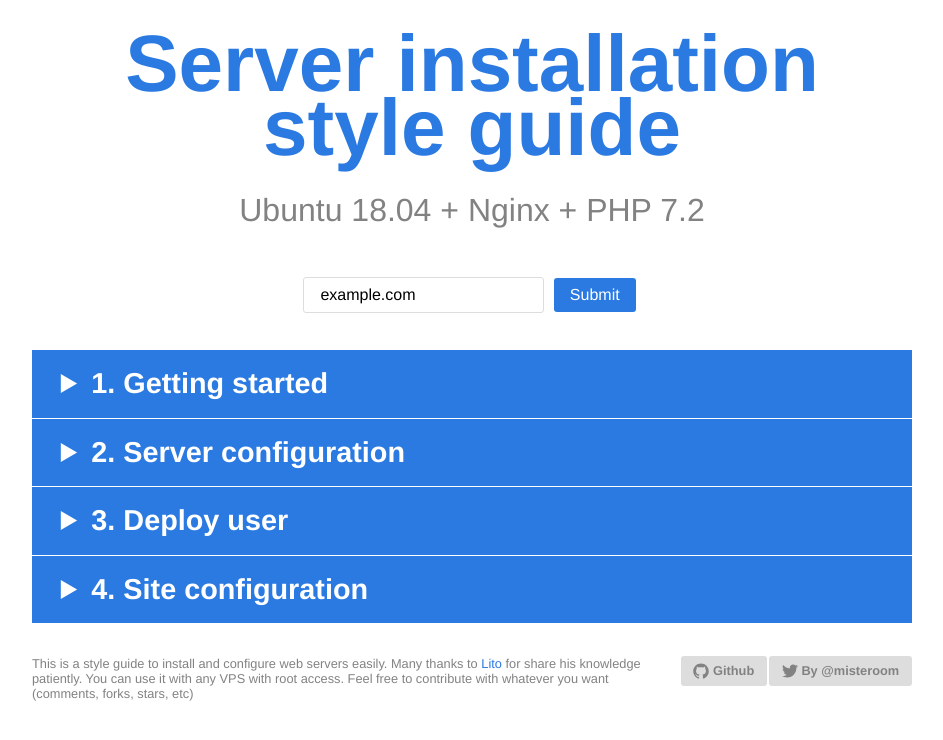
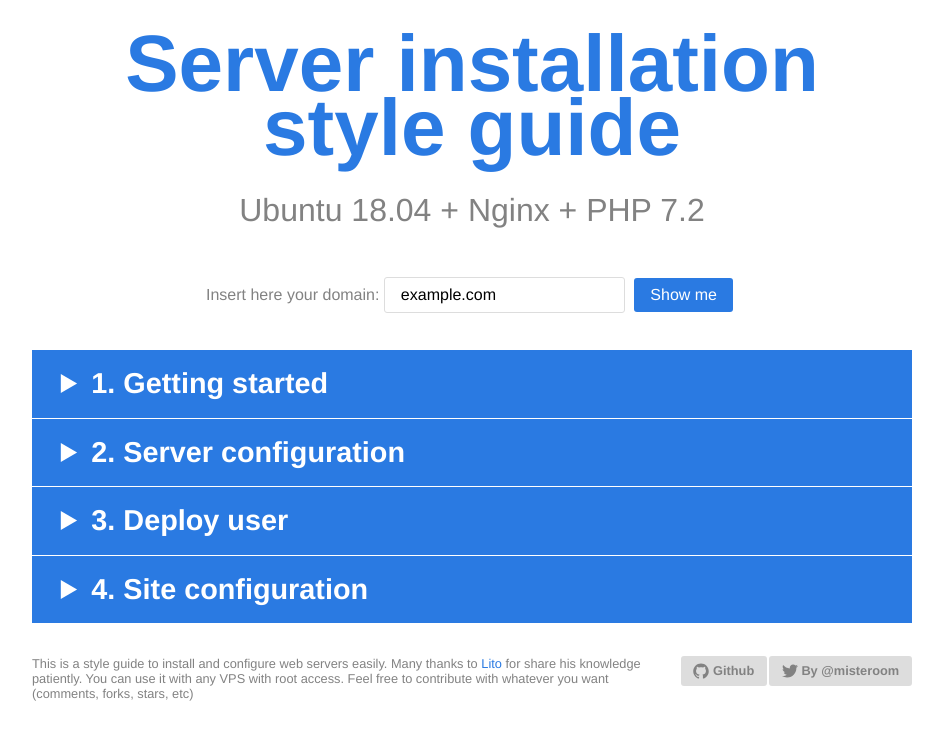
Before and after one commit to oscarotero/server-style-guide, a Jekyll site: the page built from index.md, in a window 1280 px wide. Shown: the top 740 px of the page, without its empty margins (168-1111 px from the left). Built offline with Jekyll 4.4.1, drawn with Linux system fonts in a browser that asks for light colours.

Commit message:
improvements

````diff
--- a/_layouts/default.html
+++ b/_layouts/default.html
@@ -11,8 +11,11 @@
       </header>
 
       <form class="page-filter" id="options">
+        <label>
+            Insert here your domain:
             <input type="text" id="domain" name="domain" value="example.com" pattern="([\w-]+\.)?[\w-]+\.[\w]+" title="Domain used in the examples">
-	    <button type="submit">Submit</button>
+        </label>
+        <button type="submit">Show me</button>
       </form>
 
       <main class="page-content">
--- a/index.md
+++ b/index.md
@@ -170,7 +170,7 @@
 
           Edit the `myuser.conf` file with the following changes:
 
-          ```conf
+          ```
           ; pool name ('www' here)
           [myuser]
 
````
Also changed, not shown: other parts of index.md (+2 -2 lines). Lines whose indentation alone changed are shown as unchanged.
